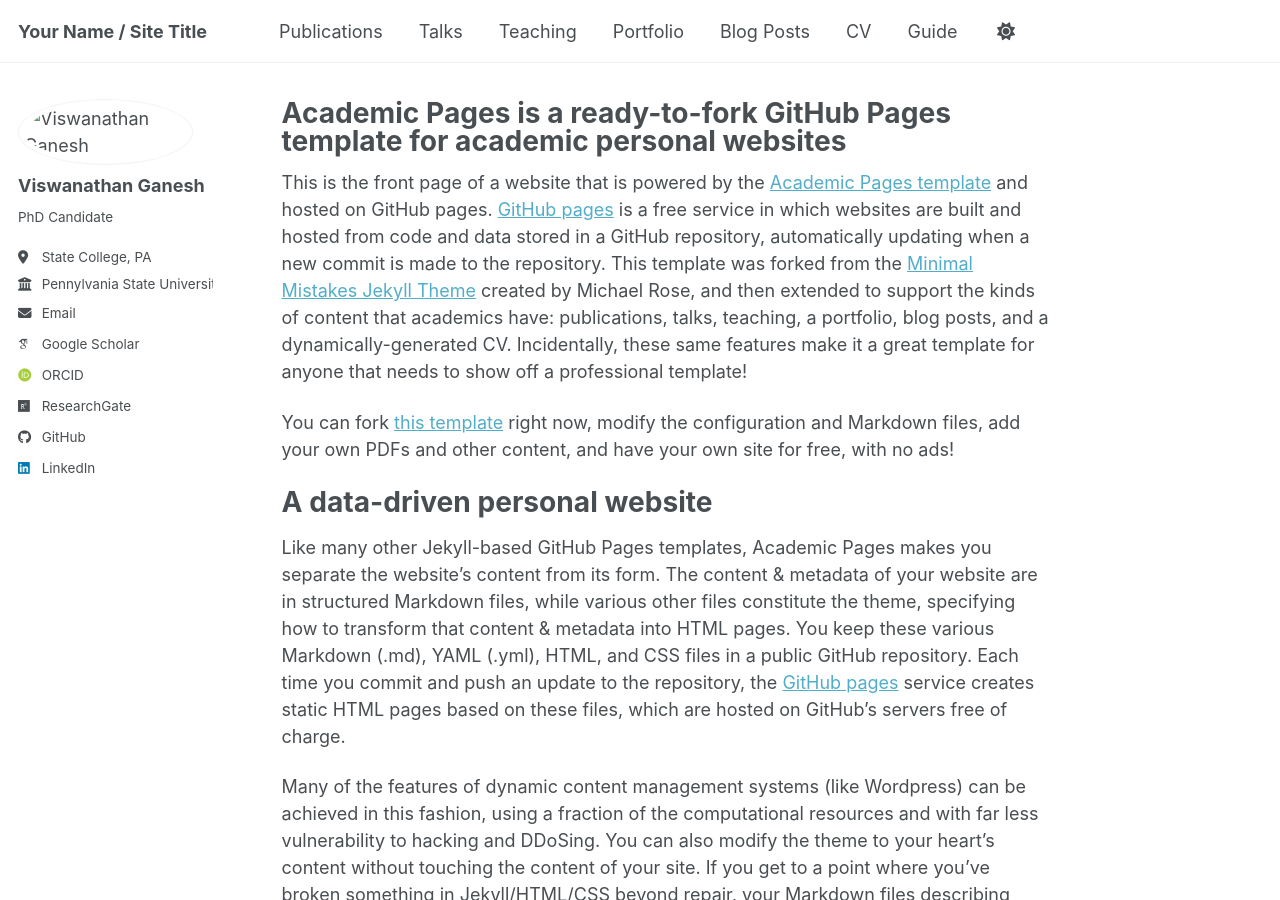
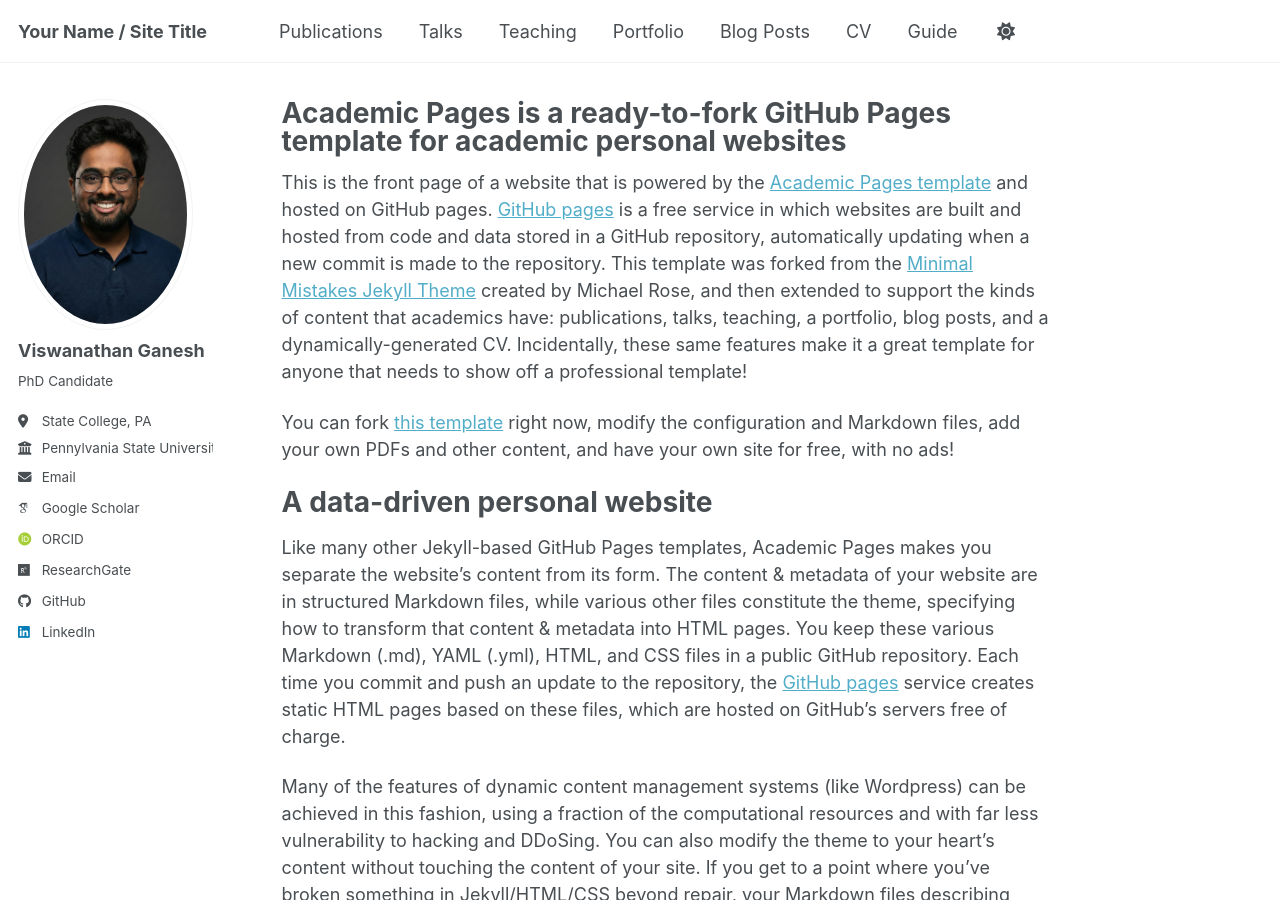
Before and after one commit to ViswanathanGanesh/ViswanathanGanesh.github.io, a Jekyll site: the page built from _pages/about.md, in a window 1280 px wide and 900 px high. Built offline with Jekyll 4.4.1, drawn with Linux system fonts in a browser that asks for light colours; some web fonts are replaced; a script bundle is joined from its source files by our own code; library files that are not in the unit come from our copies.

Commit message:
Update _config.yml

```diff
--- a/_config.yml
+++ b/_config.yml
@@ -23,7 +23,7 @@
 #               Additional customization can be done by editing /_includes/author-profile.html
 author:
   # Biographic information
-  avatar           : "images/Profile.png"
+  avatar           : "ViswanathanGanesh-2.png"
   name             : "Viswanathan Ganesh"
   pronouns         : # example: "she/her"
   bio              : "PhD Candidate"
```
